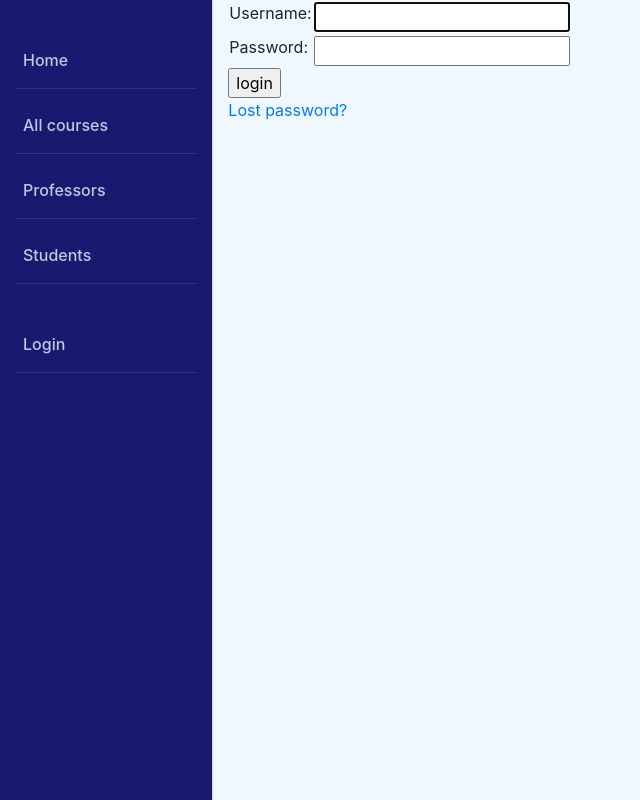
After one commit to celcg/UniversityRegister, a Django app: page /accounts/login/ in a window 1280 px wide. The commit adds this page. Shown: the whole page, without its empty margins (0-640 px from the left). Run offline with Django 5.2, Linux system fonts and the light colour scheme.

Commit message:
users added and login version 1

```diff
--- a/universityregister/catalog/models.py
+++ b/universityregister/catalog/models.py
@@ -1,8 +1,11 @@
 from django.db import models
 from django.urls import reverse
 
+from django.contrib.auth.models import User  # import User model for connecting with Profesor and Student
+
 class Profesor(models.Model):
   """Model representing a profesor."""
+  user = models.OneToOneField(User, on_delete=models.CASCADE, null=True, blank=True)
   name = models.CharField(max_length=200, help_text='Enter the profesor name')
 
   def __str__(self):
@@ -48,6 +51,7 @@ class Course(models.Model):
 
 class Student(models.Model):
   """Model representing a student."""
+  user = models.OneToOneField(User, on_delete=models.CASCADE, null=True, blank=True)
   first_name = models.CharField(verbose_name='First Name', max_length=200, help_text='Enter the student first name')
   last_name = models.CharField(verbose_name='Last Name', max_length=200, help_text='Enter the student last name')
   student_id = models.CharField(verbose_name='Student ID', max_length=50, unique=True, help_text='Enter the student ID')
--- a/universityregister/catalog/static/css/styles.css
+++ b/universityregister/catalog/static/css/styles.css
@@ -146,7 +146,7 @@ body {
 /* SEARCH BAR */
 .search-container {
     max-width: 600px;
-    margin-bottom: 2rem;
+    margin: 2rem;
 }
 
 .search-container .form-control {
@@ -185,3 +185,57 @@ body {
     background-color: #e2e6ea;
     color: #343a40;
 }
+
+/* USER SIDEBAR (for login/logout) *//* 2b. SIDEBAR USER SECTION */
+.sidebar-user {
+    padding: 0;
+    margin: 2rem 0 0 0;
+    list-style: none;
+
+}
+
+.sidebar-user li {
+    /* Matches sidebar-nav li spacing and borders */
+    margin-bottom: 0.5rem;
+    border-bottom: 0.05rem solid rgba(255, 255, 255, 0.1);
+
+}
+
+/* Base style for both the user-info text and the logout/login buttons */
+.sidebar-user .user-info,
+.sidebar-user .logout-link,
+.sidebar-user li a {
+    text-decoration: none;
+    color: rgb(186, 203, 225) !important;
+    display: block;
+    padding: 1rem 0.5rem;
+    font-weight: 500;
+    transition: all 0.2s ease;
+}
+
+/* Specific style for the displayed username (non-clickable) */
+.sidebar-user .user-info {
+    font-size: 0.85rem;
+    text-transform: uppercase;
+    letter-spacing: 0.05rem;
+    color: SteelBlue;
+    background-color: rgb(53, 53, 137);
+}
+
+/* Logout button reset to look like a sidebar-nav link */
+.sidebar-user button.logout-link {
+    width: 100%;
+    text-align: left;
+    background: none;
+    border: none;
+    cursor: pointer;
+    font-size: 1rem;
+}
+
+/* Hover effects to match sidebar-nav li a:hover */
+.sidebar-user button.logout-link:hover,
+.sidebar-user li a:hover {
+    color: White;
+    background-color: rgba(255, 255, 255, 0.1);
+    padding-left: 1.2rem;
+}
--- a/universityregister/catalog/templates/base_generic.html
+++ b/universityregister/catalog/templates/base_generic.html
@@ -41,6 +41,24 @@
             </a>
           </li>
         </ul>
+        <ul class="sidebar-user">
+  {% if user.is_authenticated %}
+    <li>
+      <span class="user-info">User: {{ user.get_username }}</span>
+    </li>
+    <li>
+      <form action="{% url 'logout' %}" method="post" style="margin: 0;">
+        {% csrf_token %}
+        <button type="submit" class="logout-link">Logout</button>
+      </form>
+    </li>
+  {% else %}
+    <li>
+      <a href="{% url 'login' %}?next={{request.path}}">Login</a>
+    </li>
+  {% endif %}
+</ul>
+
         {% endblock %}
       </div>
       <div class="col-sm-10 h-100 overflow-auto">
--- /dev/null
+++ b/universityregister/templates/registration/login.html
@@ -0,0 +1,37 @@
+{% extends "base_generic.html" %}
+
+{% block content %}
+
+  {% if form.errors %}
+    <p style="color: red;">Your username and password didn't match. Please try again.</p>
+  {% endif %}
+
+  {% if next %}
+    {% if user.is_authenticated %}
+      <p>Your account doesn't have access to this page. To proceed,
+      please login with an account that has access.</p>
+    {% else %}
+      <p>Please login to see this page.</p>
+    {% endif %}
+  {% endif %}
+
+  <form method="post" action="{% url 'login' %}">
+    {% csrf_token %}
+    <table>
+      <tr>
+        <td>{{ form.username.label_tag }}</td>
+        <td>{{ form.username }}</td>
+      </tr>
+      <tr>
+        <td>{{ form.password.label_tag }}</td>
+        <td>{{ form.password }}</td>
+      </tr>
+    </table>
+    <input type="submit" value="login">
+    <input type="hidden" name="next" value="{{ next }}">
+  </form>
+
+  {# Assumes you setup the password_reset view in your URLconf #}
+  <p><a href="{% url 'password_reset' %}">Lost password?</a></p>
+
+{% endblock %}
--- a/universityregister/universityregister/urls.py
+++ b/universityregister/universityregister/urls.py
@@ -24,7 +24,7 @@ from django.conf.urls.static import static
 urlpatterns = [
     path('admin/', admin.site.urls),
     path('catalog/', include('catalog.urls')),
-    path('', RedirectView.as_view(url='catalog/',
-permanent=True)),
+    path('', RedirectView.as_view(url='catalog/', permanent=True)),
+    path('accounts/', include('django.contrib.auth.urls')),
 ]
 urlpatterns += static(settings.STATIC_URL, document_root=settings.STATIC_ROOT)
```
Also changed, not shown: universityregister/templates/registration/logged_out.html (added, +17 -0 lines), universityregister/universityregister/settings.py (+8 -1 lines), AppServer DB.png (added), universityregister/catalog/migrations/0003_profesor_user_student_user.py (added), universityregister/db.sqlite3.
